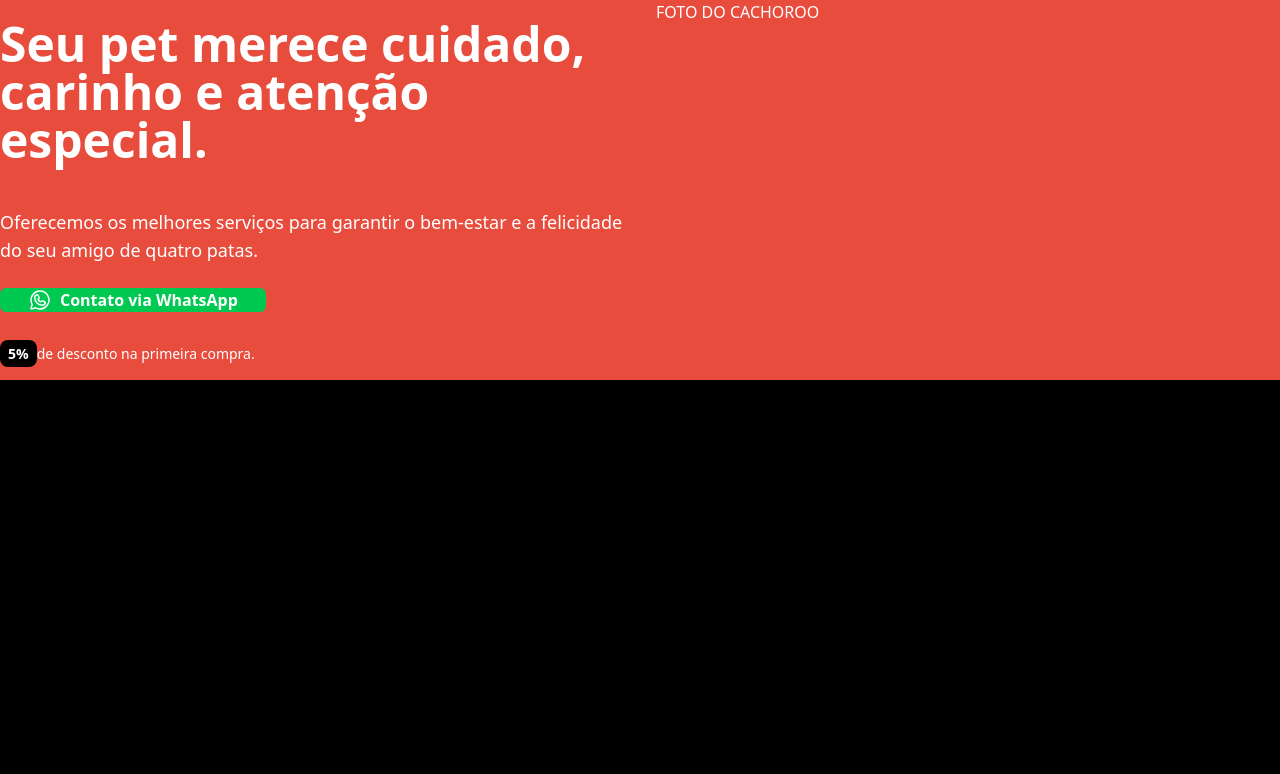
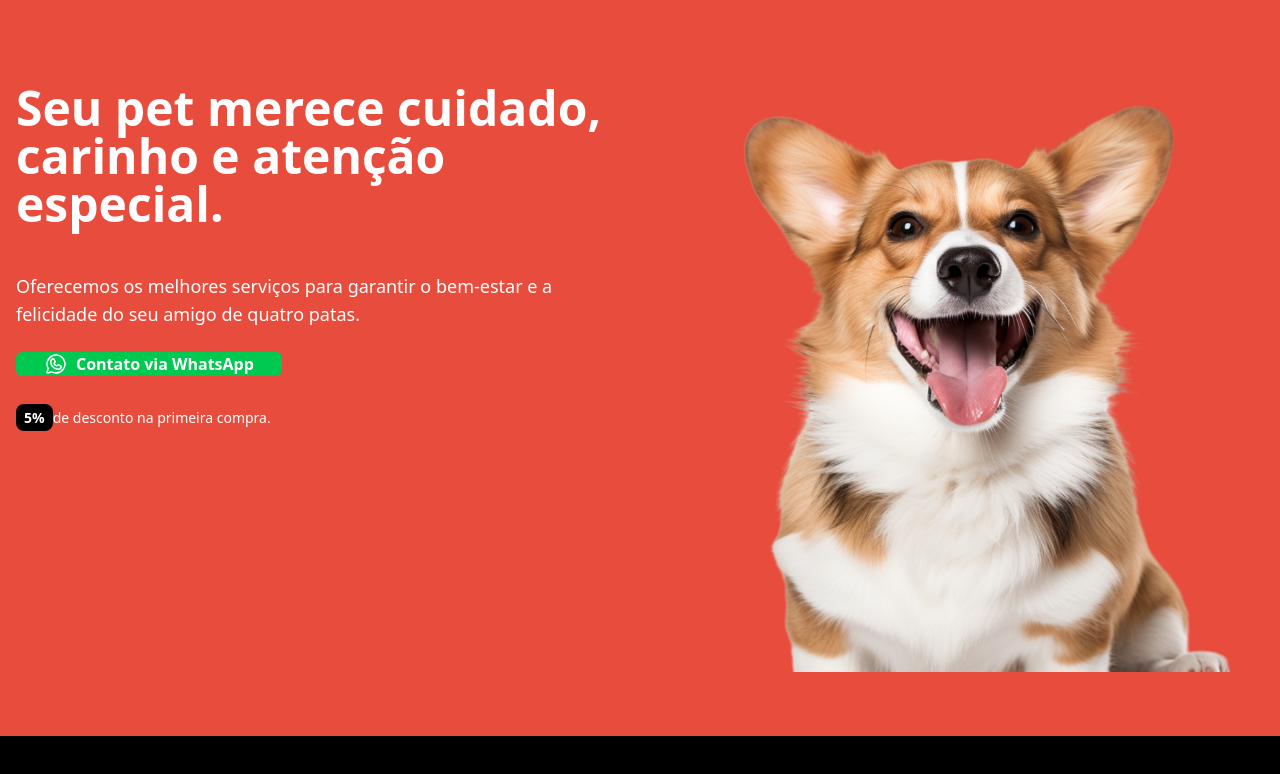
Before and after one commit to AndrePacolla/-LANDING-PET-Next-JS-, a Next.js app: page / in a window 1280 px wide. Shown: the top 774 px of the page. Built offline with nearby package versions, Linux system fonts and the light colour scheme.

Commit message:
adc next img

```diff
--- a/src/app/_components/hero.tsx
+++ b/src/app/_components/hero.tsx
@@ -1,8 +1,10 @@
 import {WhatsappLogo} from "@phosphor-icons/react/dist/ssr";
+import dogImg from "../../../public/hero-dog.webp";
+import Image from "next/image";
 export const Hero = () => {
     return(
         <section className="bg-[#e84c3d] text-white relative  overflow-hidden">
-            <div>
+            <div className="container mx-auto py-16 px-4 relative">
                 <article className="grid grid-cols-1 lg:grid-cols-2 gap-8 ">
                   <div className="space-y-6">
                     <h1 className=" text-3xl  md:text-4xl lg:text-5xl font-bold leading- py-5">
@@ -26,8 +28,12 @@ export const Hero = () => {
 
                   </div>
 
-                  <div>
-                        <h1>FOTO DO CACHOROO</h1>
+                  <div className="hidden md:block h-full">
+                    <Image
+                    src={dogImg}
+                    alt="Foto do doguinho"
+                    className="object-contain"
+                   />
 
                   </div>
                 </article>
```
